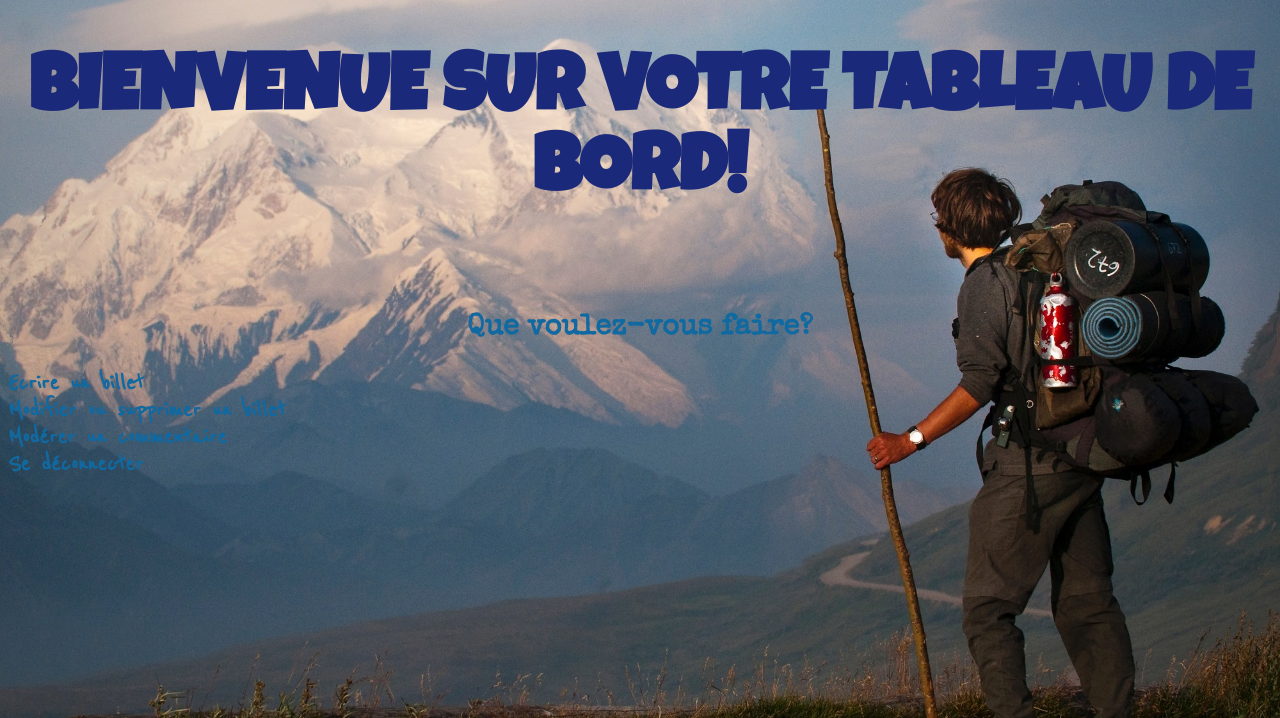
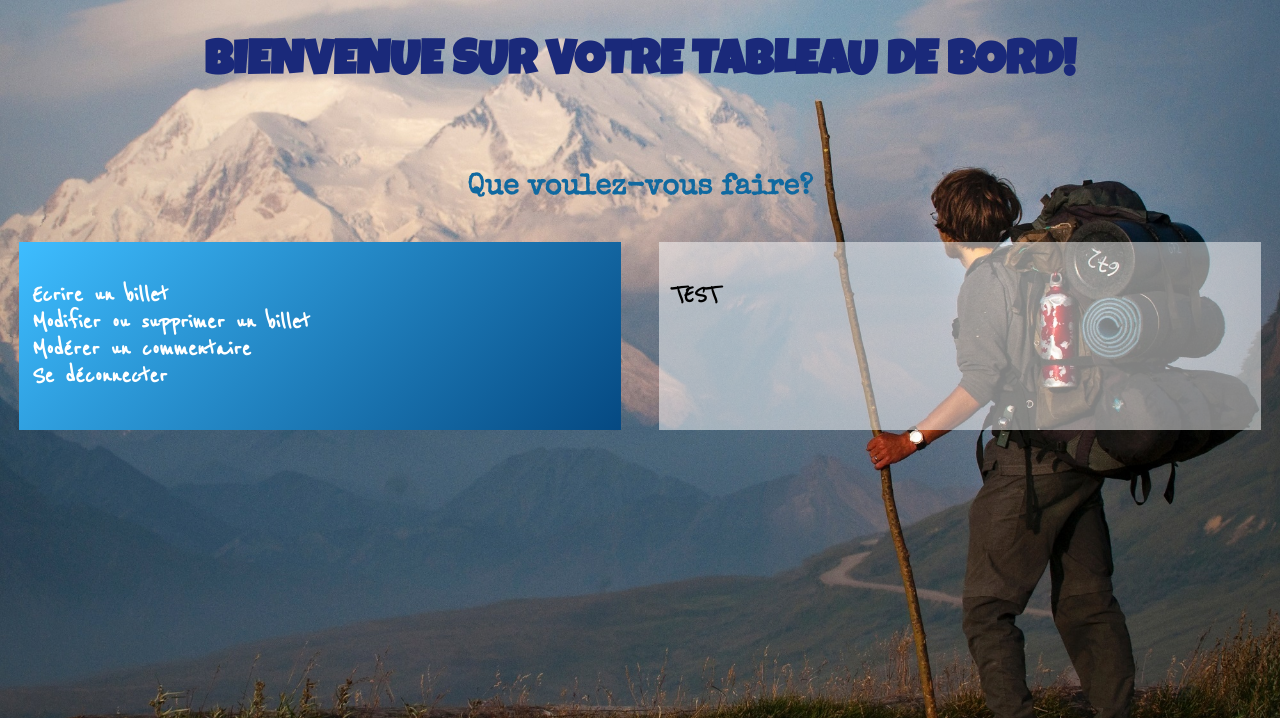
Before and after one commit to mentzelia/projet4, a PHP site: page /view/backend/dashboardView.php in a window 1280 px wide. Shown: the top 718 px of the page. Run offline with PHP 8.4, Linux system fonts and the light colour scheme.

Commit message:
css dashboard réglé. Reste à importer les commentaires en php

```diff
--- /dev/null
+++ b/public/css/backend.css
@@ -0,0 +1,34 @@
+/* css du backend
+configuré pour mobile jusqu'à 480px
+adaptation tablette et écrans PC avec media Queries*/
+
+.dashboard
+{
+    display: flex;
+    flex-flow: row nowrap;
+    justify-content: space-around;
+
+}
+
+.actions
+{
+    background: linear-gradient(135deg, rgb(62, 189, 255), rgb(5, 73, 130));
+}
+
+.actions p a
+{
+    color: white;
+}
+
+
+.actions, .lastNews
+{
+    width: 45%;
+    margin-top: 3%;
+    padding: 1%;
+}
+
+.lastNews
+{
+    background-color:rgba(255, 255, 255, 0.5);
+}
--- a/public/css/style.css
+++ b/public/css/frontend.css
@@ -6,6 +6,8 @@ body
 {
     background-image: url("../img/hiking.jpg");
     background-size: cover;
+    width: auto;
+    margin: auto;
 }
 
 h1, h2, h3
--- a/view/backend/dashboardView.php
+++ b/view/backend/dashboardView.php
@@ -2,15 +2,23 @@
 
 <?php ob_start(); ?>
 
-<h1>Bienvenue sur votre tableau de bord!</h1><br />
+<h2>Bienvenue sur votre tableau de bord!</h2><br />
 <h3>Que voulez-vous faire?</h3>
 
+<div class="dashboard">
+    <div class="actions">
         <p>
             <a href="index.php?action=createNewPost">Ecrire un billet</a><br/>
             <a href="index.php?action=getPostToModify">Modifier ou supprimer un billet</a><br/>
             <a href="index.php?action=manageComments">Modérer un commentaire</a><br/>
             <a href="index.php?action=log_out">Se déconnecter</a>
         </p>
+    </div>
+
+    <div class="lastNews">
+        <p>TEST</p>
+    </div>
+</div>
 
 
 
--- a/view/backend/template.php
+++ b/view/backend/template.php
@@ -3,8 +3,10 @@
     <head>
         <meta charset="utf-8" />
         <title><?= $title ?></title>
-        <link href="public/css/style.css" rel="stylesheet" />
         <link href="public/css/normalize.css" />
+        <link href="public/css/frontend.css" rel="stylesheet" />
+        <link href="public/css/backend.css" rel="stylesheet" />
+
 
         <link href="https://fonts.googleapis.com/css?family=Luckiest+Guy|Montserrat|Reenie+Beanie|Special+Elite" rel="stylesheet">
 
--- a/view/frontend/template.php
+++ b/view/frontend/template.php
@@ -3,9 +3,8 @@
     <head>
         <meta charset="utf-8" />
         <title><?= $title ?></title>
-        <link href="public/css/style.css" rel="stylesheet" />
         <link href="public/css/normalize.css" />
-
+        <link href="public/css/frontend.css" rel="stylesheet" />
         <link href="https://fonts.googleapis.com/css?family=Luckiest+Guy|Montserrat|Reenie+Beanie|Special+Elite" rel="stylesheet">
 
 
```
Lines whose indentation alone changed are shown as unchanged.
